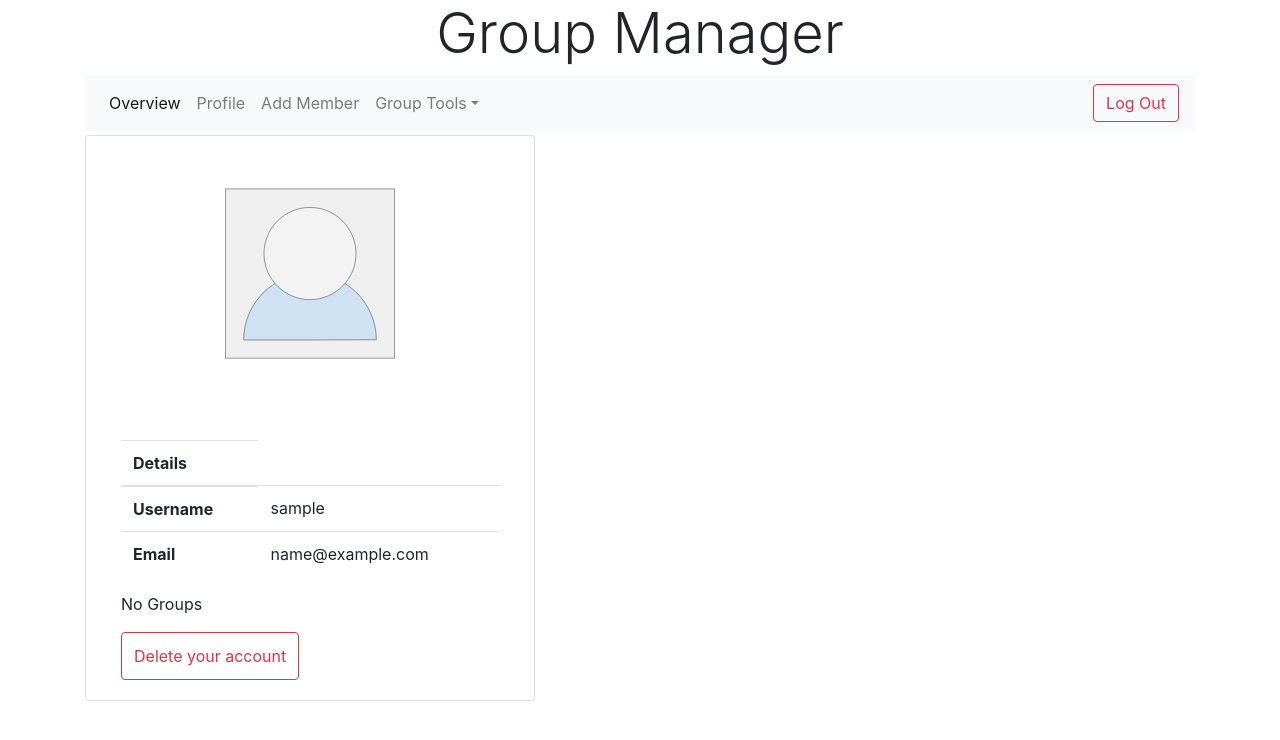
After one commit to levelUpJosh/groupmanager, a Django app: page /app/user/ in a window 1280 px wide. The commit adds this page. Shown: the top 740 px of the page. Run offline with Django 3.2, Linux system fonts and the light colour scheme; the visitor is signed in with stand-in values (Sample User, id 1); some libraries are stand-ins or nearby versions.

Commit message:
finalised

```diff
--- /dev/null
+++ b/groupsapp/templates/groupsapp/objects/user/profile.html
@@ -0,0 +1,82 @@
+{% extends 'base.html' %}
+{% load widget_tweaks %}
+{% block content %}
+<div class="row col-12">
+    <div class="card col-lg-6 col-xl-5">
+        <div class="card-body">
+            {% load static %}
+            <img src="{% static "images/profile.svg"%}">
+                <table class="table">
+                    <thead>
+                        <tr>
+                        <th scope="col">Details</th>
+                        </tr>
+                    </thead>
+                    <tbody>
+                        <tr>
+                        <th scope="row">Username</th>
+                        <td>{{user.username}}</td>
+                        </tr>
+                        <tr>
+                        <th scope="row">Email</th>
+                        <td>{{user.email}}</td>
+                        </tr>
+
+                    </tbody>
+
+            </table>
+        <table class="table">
+            <tbody>
+
+                {% for group in groups%}
+                <tr>
+                    <th scope="row">Group</th>
+                    <td><a href="{% url 'group' group.0.id %}">{{group.0}} | {{group.1}}</a></td>
+                    <td>
+                    <form action="{% url 'groupadmin' group.0.id%}" method="post">
+                        {% csrf_token %}
+                        <button action="submit" class="btn btn-outline-primary">Dashboard</button>
+                    </form>
+
+                    </td>
+                </tr>
+                {%empty%}No Groups
+                {%endfor%}
+            </tbody>
+        </table>
+
+
+        <div class="row col-12">
+
+            <br><br>
+
+            <button type="button" class="btn btn-outline-danger" data-toggle="modal" data-target="#deletionModal">Delete your account</button>
+
+        </div>
+        <!-- Member Deletion warning -->
+        <div class="modal fade" id="deletionModal" tabindex="-1" role="dialog" aria-labelledby="deletionModalLabel" aria-hidden="true">
+            <div class="modal-dialog" role="document">
+                <div class="modal-content">
+                    <div class="modal-header">
+                        <h5 class="modal-title" id="deletionModalLabel">Delete User: {{user}}</h5>
+                        <button type="button" class="close" data-dismiss="modal" aria-label="Close">
+                        <span aria-hidden="true">&times;</span>
+                        </button>
+                    </div>
+                    <div class="modal-body">
+                        Are you sure you want to delete this user? This action cannot be undone and ALL member profiles will also be deleted.
+                    </div>
+                    <div class="modal-footer">
+                        <button type="button" class="btn btn-outline-success" data-dismiss="modal">Cancel</button>
+                        <form action="{% url 'deleteobject' 'user' user.id %} " method="post">
+                        {%csrf_token%}
+                        <button type="submit" class="btn btn-danger" on-click="reload()" action=>Delete</button>
+                        </form>
+                    </div>
+                </div>
+            </div>
+        </div>
+    </div>
+</div>
+
+{% endblock %}
--- a/groupsapp/templates/groupsapp/register.html
+++ b/groupsapp/templates/groupsapp/register.html
@@ -1,6 +1,6 @@
 {% extends 'base.html'%}
 {% block content %}
-<div class="card scoutpurple">
+<div class="card ">
     <form action="{% url 'register'%}" method="post" class="card-body">
         {% csrf_token %}
         <h1 class="card-title">Sign Up to Group Manager</h1>
--- a/groupsapp/urls.py
+++ b/groupsapp/urls.py
@@ -10,6 +10,7 @@ urlpatterns = [
     path('addmember/', views.add_member, name="addmember"),
     path('addgroup/', views.add_group, name="addgroup"),
     path('joingroup/', views.join_group, name="joingroup"),
+    path('user/', views.userprofile, name="user"),
     path('member/<int:member_id>/', views.memberprofile, name="member"),
     path('<str:objectType>/<int:object_id>/delete/', views.delete_view, name='deleteobject'),
     path('group/<int:group_id>/', views.groupprofile, name="group"),
--- a/groupsapp/views.py
+++ b/groupsapp/views.py
@@ -64,6 +64,16 @@ def index(request):
     else:
         return redirect('login')
 
+def userprofile(request):
+    if request.user.is_authenticated:
+        user = request.user
+        context = {
+            'user': user,
+            'groups': func.GetAllUserGroups(user),
+        }
+        return render(request,'groupsapp/objects/user/profile.html',context=context)
+    else:
+        return redirect('login')
 
 def memberprofile(request,member_id,group_id=None):
     if request.user.is_authenticated:
@@ -97,11 +107,25 @@ def memberprofiletask(request,member_id,*args,**kwargs):
 
 def delete_view(request,object_id,objectType):
     if request.user.is_authenticated and request.method == "POST":
-        print("ok",flush=True)
         if objectType == "member":
-            print("member",object_id)
             if func.CheckUserMemberLink(request.user,object_id):
                 appmodels.Member.objects.get(id=object_id).delete()
+                messages.success(request,'Member deleted')
+        if objectType == "user":
+            #Check the user attempting to delete their account is this user
+            #Also check that User is not an admin of any groups as that will break the group
+            if object_id == request.user.id:
+                if not func.UserIsAdmin(request.user):
+
+                    for member in func.GetAllUserMembers(request.user):
+                        print(member)
+                        member.delete()
+                    appmodels.User.objects.get(id=object_id).delete()
+                    messages.success(request,'User deleted')
+
+                else:
+                    messages.error(request,"User could not be deleted due to admin ownership of one or more group. Please delete those groups first and try again")
+        return redirect('user')
     return redirect('index')
 
 
@@ -204,7 +228,7 @@ def groupadmintask(request,group_id,admin=False,*args,**kwargs):
             if form.is_valid():
                 code =func.GenerateJoinCode(group,role=form.cleaned_data['role'],maxno=form.cleaned_data['maxno'])
                 messages.success(request,'Join code generated: '+code.code)
-        elif task == "leave_group":
+        elif task == "leave_group" and role != "admin":
             appmodels.UserGroupLink.objects.get(group_id=group.id,user_id=request.user.id).delete()
             messages.success(request,"Successfully left "+group.group_name+". To rejoin, another join code must be issued.")
             return redirect('index')
@@ -237,8 +261,10 @@ def groupadmintask(request,group_id,admin=False,*args,**kwargs):
     # This tells the browser not to render a new page or change the URL which means that users appear to not leave the admin page
 
 def register(request):
+    if request.user.is_authenticated:
+        return redirect('index')
 
-    if request.method == 'POST':
+    elif request.method == 'POST':
         form = appforms.UserCreationForm(request.POST)
         if form.is_valid():
             form.save()
--- a/templates/base.html
+++ b/templates/base.html
@@ -38,11 +38,12 @@
 
         <div class="collapse navbar-collapse" id="navbarSupportedContent">
           <ul class="navbar-nav mr-auto">
+          {% if user.is_authenticated%}
             <li class="nav-item active">
               <a class="nav-link" href="/app/">Overview <span class="sr-only">(current)</span></a>
             </li>
             <li class="nav-item">
-              <a class="nav-link" href="#">Profile</a>
+              <a class="nav-link" href="{% url 'user'%}">Profile</a>
             </li>
             <li class="nav-item">
               <a class="nav-link" href="{% url 'addmember'%}">Add Member</a>
@@ -55,11 +56,17 @@
               </div>
             </ul>
           </ul>
-          {% if user.is_authenticated%}
           <form class="form-inline my-2 my-lg-0" action="{% url 'logout'%}" method="POST">
             {% csrf_token %}
             <button class="btn btn-outline-danger my-2 my-sm-0" type="submit">Log Out</button>
           </form>
+          {% else %}
+            <li class="nav-item active">
+              <a class="nav-link" href="/app/login">Login <span class="sr-only">(current)</span></a>
+            </li>
+            <li class="nav-item ">
+              <a class="nav-link" href="/app/register">Register</a>
+            </li>
           {% endif%}
         </div>
       </nav>
```
Also changed, not shown: groupsapp/forms.py (+20 -10 lines), groupsapp/functions.py (+34 -26 lines), groupsapp/templates/groupsapp/objects/member/profile.html (+14 -15 lines).
